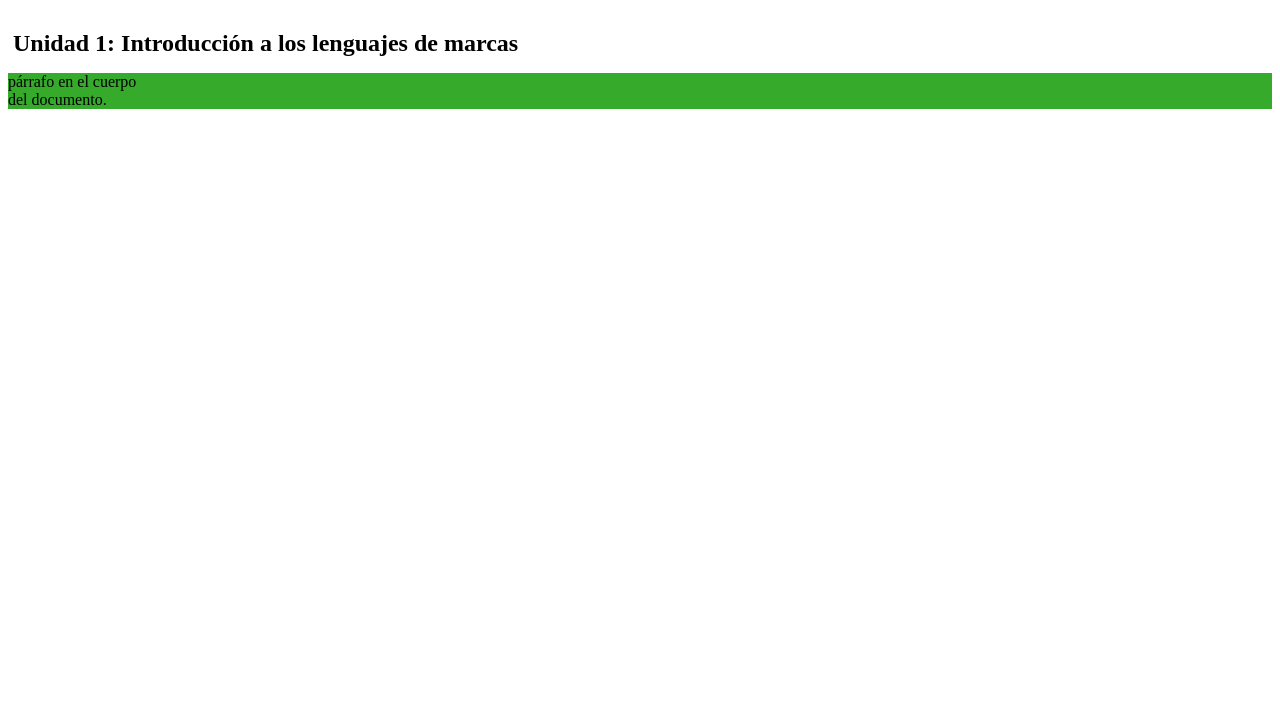
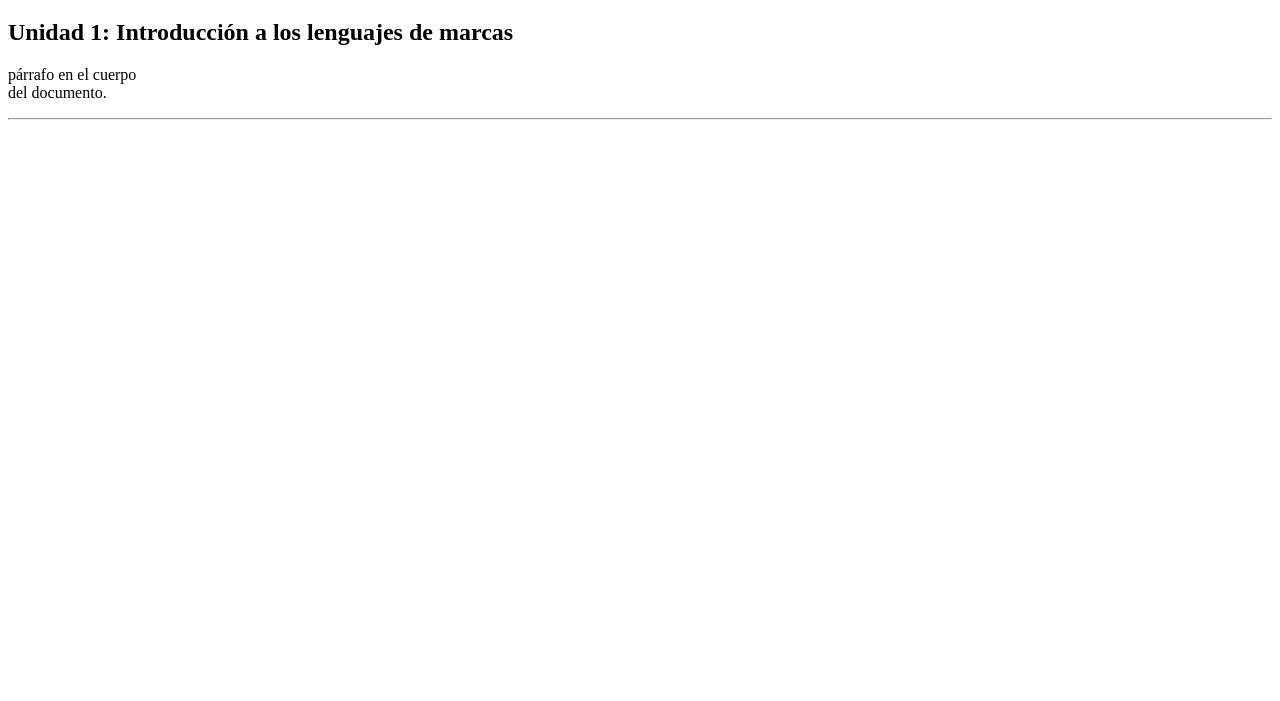
Before and after one commit to marco279/LMSGI-ASIRT, a plain HTML site: page comienzoHTML/index.html in a window 1280 px wide. Shown: the part 99-800 px from the top of the page. Drawn offline with Linux system fonts and the light colour scheme.

Commit message:
Cambiar index.html de nuevo

```diff
--- a/comienzoHTML/index.html
+++ b/comienzoHTML/index.html
@@ -2,13 +2,11 @@
 <html>
 	<head>
 		<title>Título del documento</title>
-<link href="css/estilos.css" rel="stylesheet" type="text/css">
 	</head>
 	<body>
-<br/>
 		<h1>Lenguajes de Marcas y Sistemas de Gestión de la Información</h1> <br/>
 		<h2>Unidad 1: Introducción a los lenguajes de marcas</h2>
 		<p>párrafo en el cuerpo <br/> del documento.</p>
-<br/>
-</body>
+		<hr>
+	</bo>
 </html>
```
Lines whose indentation alone changed are shown as unchanged.
